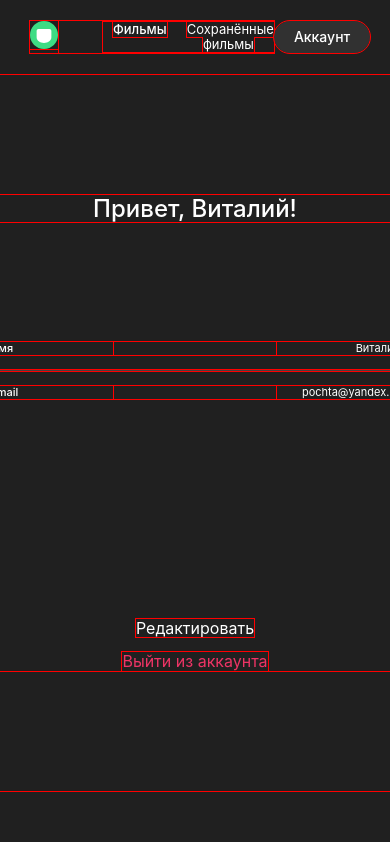
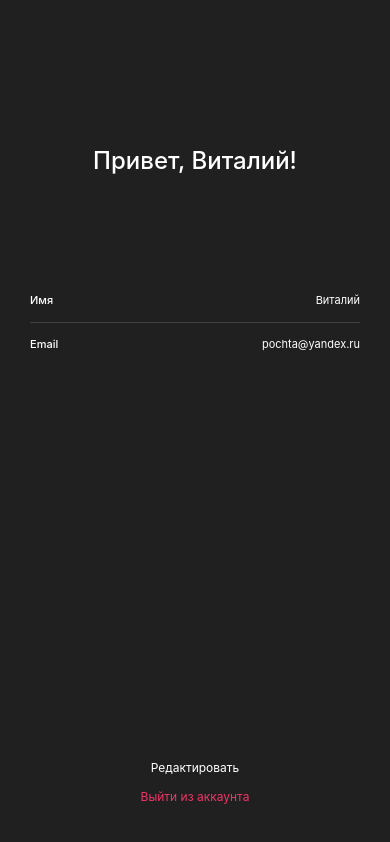
Before and after one commit to MrPhysix/movies-explorer-frontend, a React (Create React App) app: page /profile in a window 390 px wide. Built offline with nearby package versions, Linux system fonts and the light colour scheme.

Commit message:
savedButton fix

```diff
--- a/src/components/App/App.js
+++ b/src/components/App/App.js
@@ -13,6 +13,7 @@ import SavedMovies from '../SavedMovies/SavedMovies';
 import NotFoundPage from '../NotFoundPage/NotFoundPage';
 import usePage from '../../hooks/usePage';
 import Profile from '../Profile/Profile';
+import Register from '../Register/Register';
 //
 function App() {
   // routes etc
@@ -45,7 +46,7 @@ function App() {
   return (
     <>
       {
-        !pageNotFound && !pageLogin && !pageRegister
+        !pageProfile && !pageLogin && !pageRegister
         && <Header isLogged={isLogged} handleLogIn={handleLogIn} />
       }
       <Routes>
@@ -86,6 +87,14 @@ function App() {
           path="/profile"
           element={<Profile handleLogOut={handleLogOut} />}
         />
+        <Route
+          path="/signup"
+          element={<Register />}
+        />
+        <Route
+          path="/signin"
+          element={<div>Hi</div>}
+        />
       </Routes>
       {!pageNotFound && !pageProfile && <Footer />}
       <ScrollUpButton menuScrolled />
--- a/src/components/MoviesCard/MoviesCard.js
+++ b/src/components/MoviesCard/MoviesCard.js
@@ -2,7 +2,7 @@ import React, { useState } from 'react';
 import './MoviesCard.css';
 import SaveButton from './SaveButton/SaveButton';
 
-function MoviesCard({ item }) {
+function MoviesCard({ item, inSavedMovies }) {
   const [isSaved, setIsSaved] = useState(false);
 
   const handlerSave = () => {
@@ -16,7 +16,7 @@ function MoviesCard({ item }) {
         <data className="movies-card__time">27 минут</data>
       </div>
       <img className="movies-card__image" src={item.image} alt={item.title} />
-      <SaveButton isSaved={isSaved} onClick={handlerSave} />
+      <SaveButton isSaved={isSaved} onClick={handlerSave} cardInSaved={inSavedMovies} />
     </li>
   );
 }
--- a/src/components/MoviesCard/SaveButton/SaveButton.js
+++ b/src/components/MoviesCard/SaveButton/SaveButton.js
@@ -1,17 +1,25 @@
 import React from 'react';
 import checkMarkIcon from '../../../images/check-mark.svg';
+import crossMarkIcon from '../../../images/cross-mark.svg';
 
-function SaveButton({ isSaved, onClick }) {
+function SaveButton({ isSaved, onClick, cardInSaved }) {
   const style = `movies-card__button button-hover button-active ${isSaved && ' button__is-saved'}`;
 
   return (
-    <button className={style} type="button" onClick={onClick}>
-      {
+    !cardInSaved ? (
+      <button className={style} type="button" onClick={onClick}>
+        {
         !isSaved
           ? 'Сохранить'
           : <img src={checkMarkIcon} alt="checkMarkIcon" className="button__inner" />
       }
-    </button>
+      </button>
+    )
+      : (
+        <button className={style} type="button" onClick={onClick}>
+          <img src={crossMarkIcon} alt="crossMarkIcon" className="button__inner" />
+        </button>
+      )
   );
 }
 
--- a/src/components/MoviesCardList/MoviesCardList.js
+++ b/src/components/MoviesCardList/MoviesCardList.js
@@ -4,7 +4,7 @@ import MoviesCard from '../MoviesCard/MoviesCard';
 
 import cardListHandle from '../../utils/cardListHandle';
 
-function MoviesCardList({ ARR_LENGTH }) {
+function MoviesCardList({ ARR_LENGTH, inSavedMovies }) {
   const [movies, setMovies] = useState(cardListHandle(ARR_LENGTH));
 
   function showMoreCards() {
@@ -20,7 +20,7 @@ function MoviesCardList({ ARR_LENGTH }) {
     <>
       <ul className="movies-cards-list">
         {
-        movies.map((item, i) => <MoviesCard key={i} item={item} />)
+        movies.map((item, i) => <MoviesCard key={i} item={item} inSavedMovies={inSavedMovies} />)
       }
       </ul>
       {
--- a/src/components/Profile/Profile.css
+++ b/src/components/Profile/Profile.css
@@ -29,7 +29,6 @@
     padding: 0;
     margin: 120px 0 220px 0 ;
     font-size: 11px;
-    max-width: 410px;
 }
 
 .profile__info_line {
@@ -43,24 +42,24 @@
     font-weight: 400;
 }
 
-.line__header {
+.info_line__header {
     font-family: inherit;
     font-weight: 500;
     display: block;
     text-align: left;
     padding: 0;
     margin: 0;
-    width: 30%;
+    max-width: 49%;
 }
 
-.line__text {
+.info_line__text {
     font-family: inherit;
     font-weight: 400;
     display: block;
     text-align: right;
     padding: 0;
     margin: 0;
-    width: 30%;
+    max-width: 49%;
 }
 
 
@@ -72,6 +71,11 @@
     background-color: #424242;
 }
 
+.profile__buttons {
+    display: flex;
+    flex-direction: column;
+}
+
 .profile__button {
     margin: 0;
     padding: 0;
@@ -80,9 +84,31 @@
     color: #fff;
     width: fit-content;
     align-self: center;
+    font-family: inherit;
+    font-style: normal;
+    font-weight: 400;
+    font-size: 13px;
 }
 
 .profile__button:last-child {
     margin-top: 15px;
     color: #EE3465;
 }
+
+@media screen and (max-width: 475px) {
+    .profile__wrapper {
+        width: 100vw;
+        padding: 0 30px;
+    }
+
+    .profile__button {
+        font-size: 12px;
+    }
+
+    .profile__buttons {
+        position: absolute;
+        bottom: 40px;
+        left: 50%;
+        transform: translate(-50%, 0);
+    }
+}
--- a/src/components/Profile/Profile.js
+++ b/src/components/Profile/Profile.js
@@ -10,8 +10,8 @@ const info = {
 function ProfileInfoLine({ header, children }) {
   return (
     <div className="profile__info_line">
-      <div className="line__header">{header}</div>
-      <div className="line__text">{children}</div>
+      <div className="info_line__header">{header}</div>
+      <div className="info_line__text">{children}</div>
     </div>
   );
 }
@@ -28,6 +28,7 @@ function Profile({ handleLogOut }) {
           <i className="line__divider" />
           <ProfileInfoLine header="Email">{info.email}</ProfileInfoLine>
         </div>
+        <div className="profile__buttons">
           <button
             className="profile__button link-hover"
             type="button"
@@ -42,6 +43,7 @@ function Profile({ handleLogOut }) {
             Выйти из аккаунта
           </button>
         </div>
+      </div>
     </main>
   );
 }
--- /dev/null
+++ b/src/components/Register/Register.js
@@ -0,0 +1,22 @@
+import React from 'react';
+import { Link } from 'react-router-dom';
+
+function Register() {
+  return (
+    <main className="register">
+      <div className="register__wrapper">
+        <img src="" alt="" className="logo" />
+        <h1 className="register__title">Добро пожаловать</h1>
+        <form action="" className="register__form">
+          <button className="register__submit" type="button">Зарегистрироваться</button>
+          <p className="register__under-submit">
+            Уже зарегистрированы?
+            <Link to="/signin" className="register__submit">Войти</Link>
+          </p>
+        </form>
+      </div>
+    </main>
+  );
+}
+
+export default Register;
--- a/src/components/SavedMovies/SavedMovies.js
+++ b/src/components/SavedMovies/SavedMovies.js
@@ -7,7 +7,7 @@ function SavedMovies() {
   return (
     <main className="saved-movies">
       <SearchForm />
-      <MoviesCardList ARR_LENGTH={3} />
+      <MoviesCardList ARR_LENGTH={3} inSavedMovies />
     </main>
   );
 }
--- a/src/components/SearchForm/SearchForm.css
+++ b/src/components/SearchForm/SearchForm.css
@@ -63,7 +63,6 @@
     outline: none;
     border-bottom: 1px solid #2BE080;
     transition: border .35s ease-in-out;
-
 }
 
 .search__input_wrapper {
@@ -81,22 +80,22 @@
     transform: translate(0, -50%) scale(0);
     margin: 0;
     padding: 0;
-    display: flex;
-    align-items: center;
     background-color: transparent;
     border: none;
     width: 20px;
     height: 20px;
     transition: transform .2s ease-in-out;
-    transition-delay: .2s;
     background-image: url("../../images/close-button.svg");
     background-position: center;
     background-size: cover;
+
 }
 
 .search__input:not(:placeholder-shown) + .search__input_reset{
     transform: translate(0, -50%) scale(1);
+    transition-delay: .2s;
 }
+
 
 .search__button {
     border: none;
--- a/src/index.css
+++ b/src/index.css
@@ -12,10 +12,17 @@ body::before {
   background-color: #202020;
 }
 
-
 *{
   box-sizing: border-box;
   margin: 0;
   padding: 0;
-  outline: 1px red solid;
+  /*outline: 1px red solid;*/
 }
+
+input[type="search"] {
+  -webkit-appearance: none;
+}
+
+::-webkit-search-cancel-button {
+  -webkit-appearance: none;
+}
--- a/src/vendor/css-effects.css
+++ b/src/vendor/css-effects.css
@@ -1,7 +1,7 @@
 .button-hover {
     cursor: pointer;
     transition: all .25s ease-in-out;
-    -webkit-tap-highlight-color:  rgba(255, 255, 255, 0);
+    -webkit-tap-highlight-color:  rgba(0, 0, 0, 0);
 }
 .button-hover:hover {
     opacity: .8;
@@ -10,7 +10,7 @@
 .button-active {
     transform: scale(1);
     transition: all .25s ease-in-out;
-    -webkit-tap-highlight-color:  rgba(255, 255, 255, 0);
+    -webkit-tap-highlight-color:  rgba(0, 0, 0, 0);
 }
 
 .button-active:active {
@@ -21,7 +21,7 @@
 .link-hover {
     cursor: pointer;
     transition: all .25s ease-in-out;
-    -webkit-tap-highlight-color:  rgba(255, 255, 255, 0);
+    -webkit-tap-highlight-color:  rgba(0, 0, 0, 0);
 }
 .link-hover:hover {
     opacity: .7;
```
Also changed, not shown: src/components/Register/Register.css (added), src/images/cross-mark.svg (added). Lines whose indentation alone changed are shown as unchanged.
